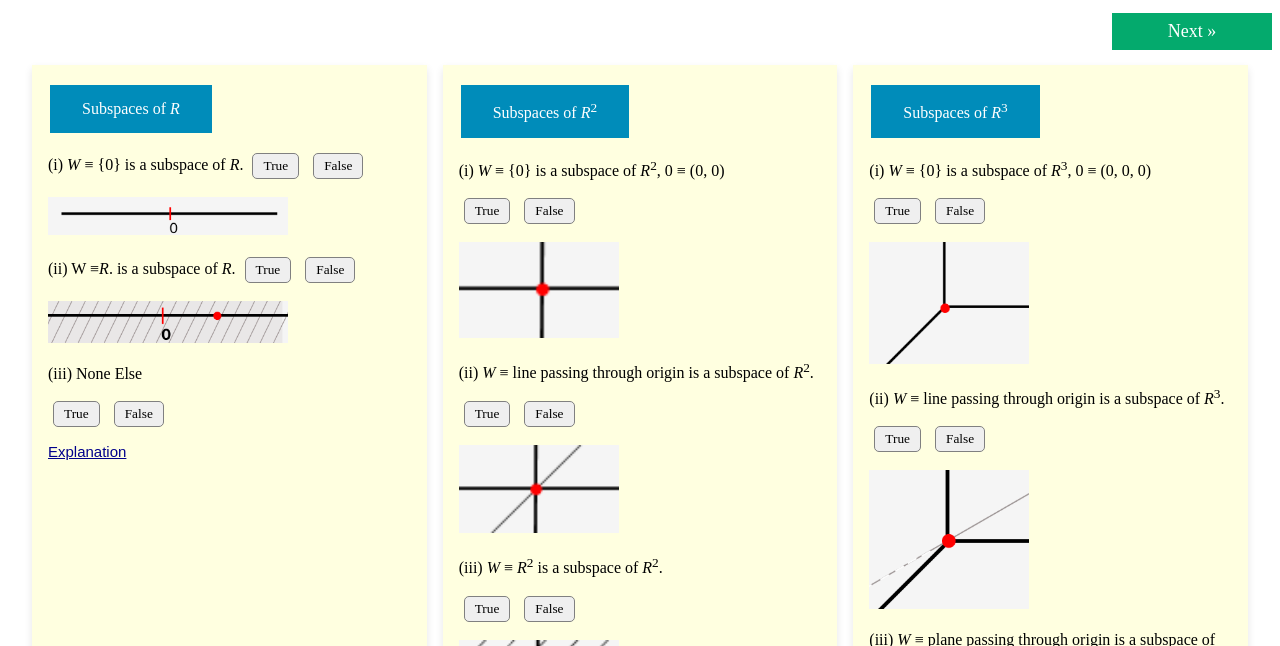
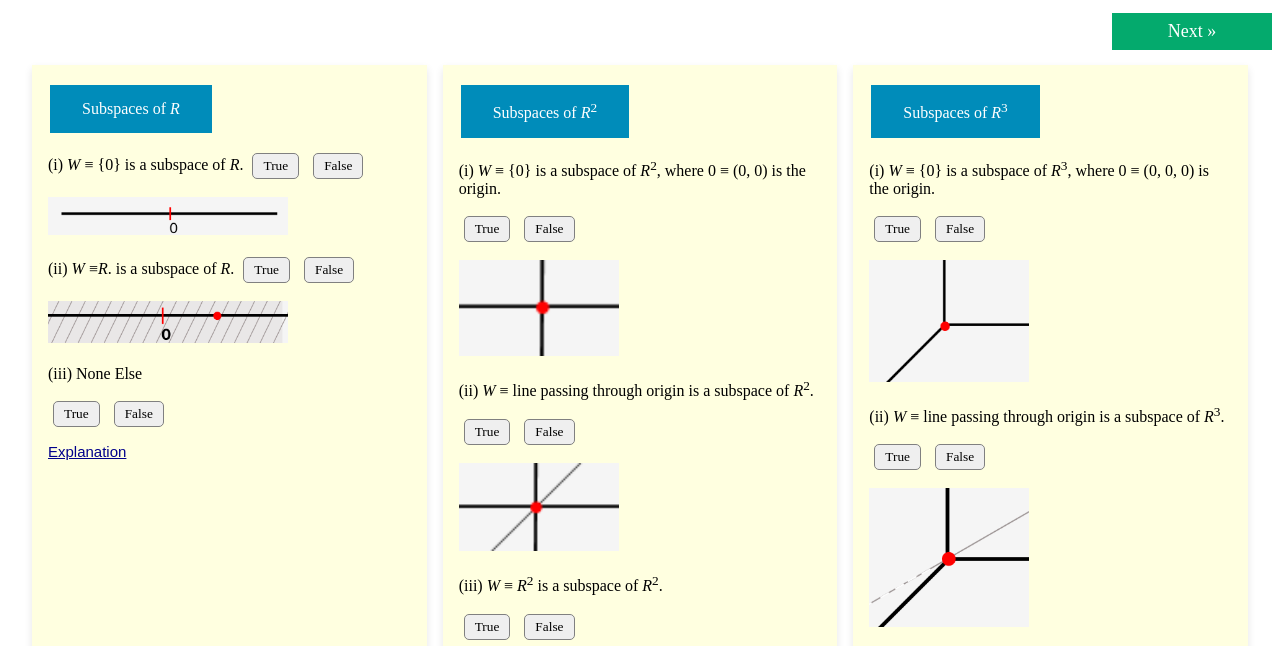
Before and after one commit to virtual-labs/exp-subspace-vector-dei, a plain HTML site: page experiment/simulation/index.html in a window 1280 px wide. Shown: the part 151-797 px from the top of the page. Drawn offline with Linux system fonts and the light colour scheme.

Commit message:
update final by SME

```diff
--- a/experiment/simulation/js/js1.js
+++ b/experiment/simulation/js/js1.js
@@ -34,7 +34,7 @@ function ssR(){
 		</div><br><br>
 		<img src='./images/ssr11.png' alt='img here' style='width:15rem;'><br><br>
 
-		(ii) W &equiv;<i>R</i>. is a subspace of <i>R</i>.
+		(ii) <i>W</i> &equiv;<i>R</i>. is a subspace of <i>R</i>.
 		<div id="ssR2_group" style="display:inline-block;">
 			<button onclick="checkAnswer('ssR2', true, this)">True</button>
 			<button onclick="checkAnswer('ssR2', false, this)">False</button>
@@ -54,14 +54,14 @@ function ssR(){
 
 
 	function r1explanation(){
-		document.getElementById('R1explain1').innerHTML=("<span style='fornt-family:'Times New Roman', Times, serif;'>(i) By definition.<br>(ii) By definition. <br>(iii) Let <i>W</i> be a subspace of <i>R</i>.<br><br><span style='font-weight:bold; color:blue; font-size:15px;'>Step-1. </i>W</i> &ne; {0} : </span><br><br> &emsp;  &exist; <i>a</i> &isin; <i>W</i> ; <i>a</i> &ne; 0 <br> <img src='./images/ssr1sim1.png' alt='img here' style='width:10rem;'></span>");
+		document.getElementById('R1explain1').innerHTML=("<span style='fornt-family:'Times New Roman', Times, serif;'>(i) By definition.<br>(ii) By definition. <br>(iii) Let <i>W</i> be a subspace of <i>R</i>.<br><br><span style='font-weight:bold; color:blue; font-size:15px;'>Step-1. <i>W</i> &ne; {0} : </span><br><br> &emsp;  &exist; <i>a</i> &isin; <i>W</i> ; <i>a</i> &ne; 0 <br> <img src='./images/ssr1sim1.png' alt='img here' style='width:10rem;'></span>");
 		document.getElementById('R1explain2').innerHTML=("<span style='font-weight:bold; color:blue; font-size:15px;'>Step-2.  <i>W</i> &ne; <i>R</i> : </span><br><br><span style='fornt-family:'Times New Roman', Times, serif;'> &emsp; &exist; <i>x</i>  &isin; <i>R</i> ; <i>x</i> &notin; <i>W</i> </span><br> <img src='./images/ssr1sim2.png' alt='img here' style='width:10rem;'>");
 		document.getElementById('R1explain3').innerHTML=("<span style='font-weight:bold; color:blue; font-size:15px;'>Step-3. Contradiction : </span><br><br><span style='fornt-family:'Times New Roman', Times, serif;'>&emsp; <i>x</i> =  <i>x</i> . <span class='frac'><span>1</span><span class='symbol'>/</span><span class='bottom'><i>a</i></span></span> . <i>a</i>  =  <span class='frac'><span><i>x</i></span><span class='symbol'>/</span><span class='bottom'><i>a</i></span></span> . <i>a</i>  &isin;  <i>W</i> </span>");
 	}
 
 	function ssR2() {
 	document.getElementById('ssR2').innerHTML = `
-		(i) <i>W</i> &equiv; {0} is a subspace of <i>R</i><sup>2</sup>, 0 &equiv; (0, 0)<br><br>
+		(i) <i>W</i> &equiv; {0} is a subspace of <i>R</i><sup>2</sup>, where 0 &equiv; (0, 0) is the origin.<br><br>
 		<div id="ssR2_1_group" style="display:inline-block;">
 			<button onclick="checkAnswer('ssR2_1', true, this)">True</button>
 			<button onclick="checkAnswer('ssR2_1', false, this)">False</button>
@@ -124,7 +124,7 @@ function ssR(){
 
 	function ssR3() {
 	document.getElementById('ssR3').innerHTML = `
-		(i) <i>W</i> &equiv; {0} is a subspace of <i>R</i><sup>3</sup>, 0 &equiv; (0, 0, 0)<br><br>
+		(i) <i>W</i> &equiv; {0} is a subspace of <i>R</i><sup>3</sup>, where 0 &equiv; (0, 0, 0) is the origin. <br><br>
 		<div id="ssR3_1_group" style="display:inline-block;">
 			<button onclick="checkAnswer('ssR3_1', true, this)">True</button>
 			<button onclick="checkAnswer('ssR3_1', false, this)">False</button>
```
Also changed, not shown: experiment/simulation/subspacematrices.html (+1 -1 lines).
